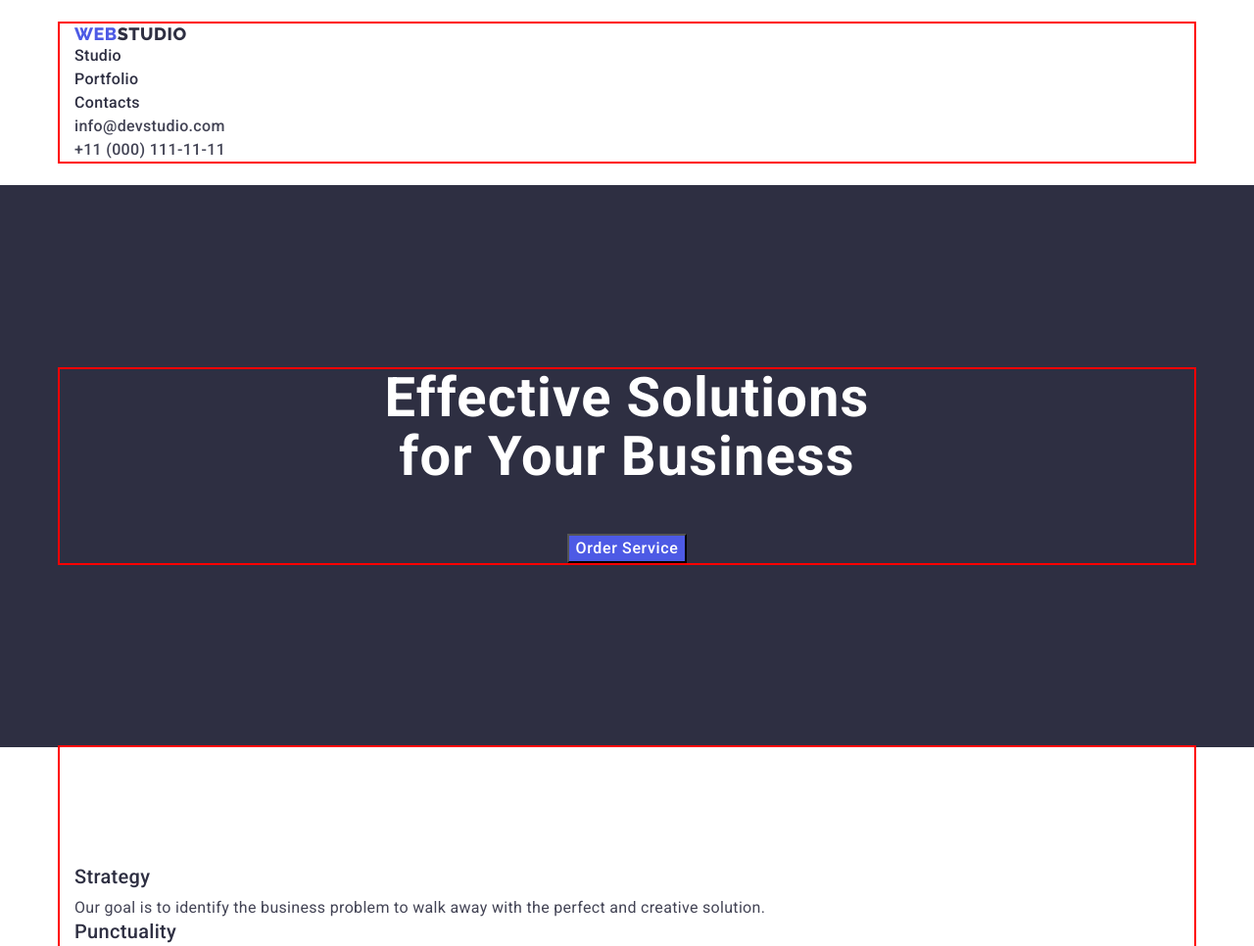
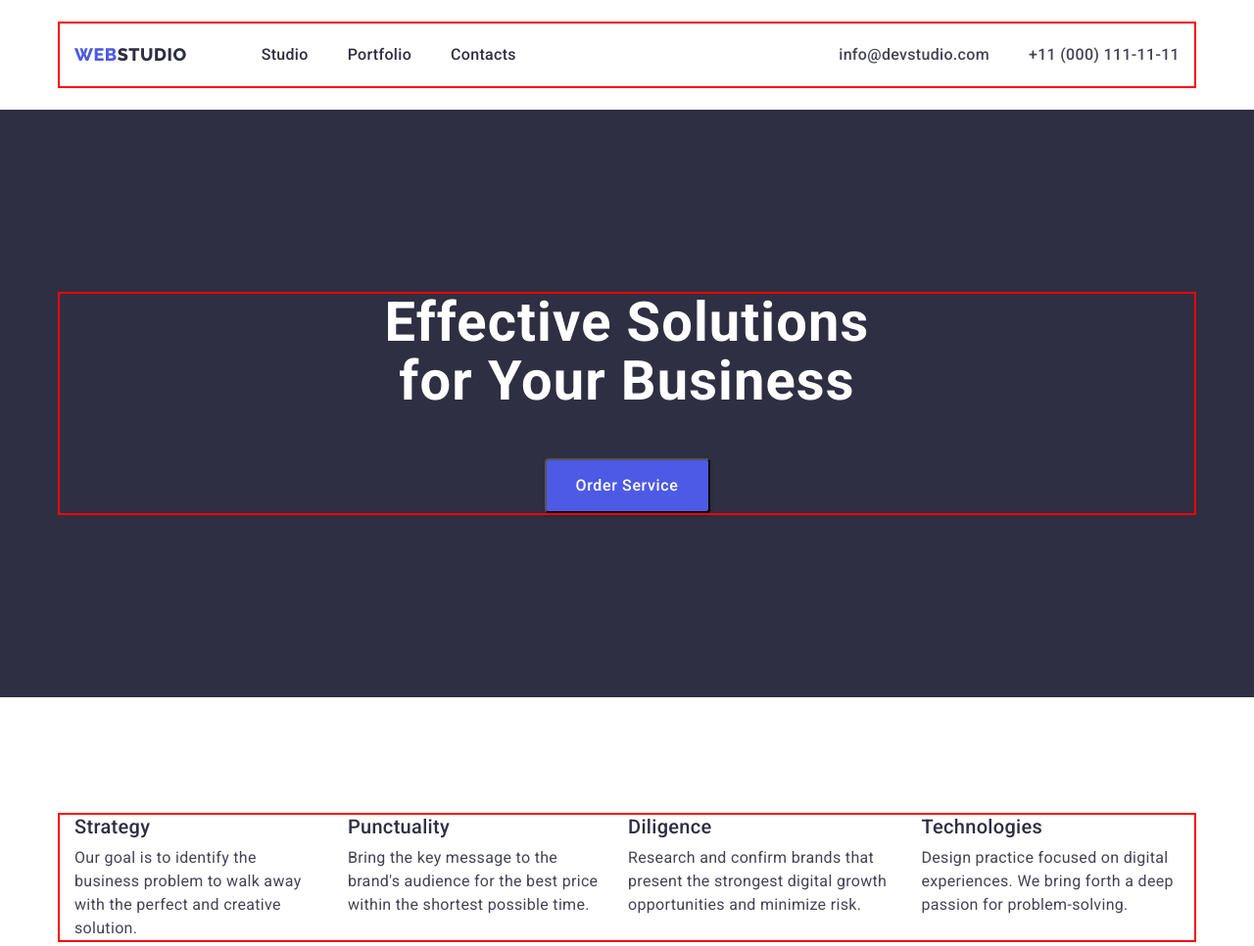
Before and after one commit to Kotiko-UA/goit-markup-hw-02, a plain HTML site: page index.html in a window 1280 px wide. Shown: the top 966 px of the page at 98% size. Drawn offline with nearby package versions, Linux system fonts and the light colour scheme.

Commit message:
page1 comp

```diff
--- a/css/styles.css
+++ b/css/styles.css
@@ -76,11 +76,24 @@ address {
     padding-bottom: 24px;
 }
 
+.header-wrapper {
+    display: flex;
+}
 
-/* ----------------------navigations------------------
+
+/* ----------------------navigations------------------ */
+
+.nav {
+    display: flex;
+}
 
 /* logo */
 .logo {
+    margin-top: auto;
+    margin-bottom: auto;
+    margin-right: 76px;
+
+
     color: var(--primary-brand);
     font-family: 'Raleway', sans-serif;
     font-weight: 800;
@@ -89,6 +102,7 @@ address {
     letter-spacing: 0.03em;
     text-transform: uppercase;
 
+
 }
 
 .logo-studio {
@@ -96,30 +110,48 @@ address {
 
 }
 
-.nav-list {}
+.nav-list {
+    display: flex;
+    gap: 40px;
+}
 
 .nav-item {}
 
 .nav-item-link {
+    display: block;
+    padding-top: 20px;
+    padding-bottom: 20px;
+
     color: var(--title-dark);
     font-weight: 500;
     font-size: 16px;
     line-height: 1.5;
+
 }
 
 /* /* ----------------------adress------------------ */
-.adress {}
+.adress {
+    margin-left: auto;
+}
 
-.adress-list {}
+.adress-list {
+    display: flex;
+    gap: 40px;
+}
 
 .adress-item {}
 
 .adress-link {
 
+    display: block;
+    padding-top: 20px;
+    padding-bottom: 20px;
+
     color: var(--text);
     font-weight: 500;
     font-size: 16px;
     line-height: 1.5;
+
 
 }
 
@@ -127,24 +159,34 @@ address {
 .hero {
     padding-top: 188px;
     padding-bottom: 188px;
+
     background-color: var(--title-dark);
     text-align: center;
 }
 
 .hero-title {
+    max-width: 496px;
+    margin-bottom: 48px;
+    margin-left: auto;
+    margin-right: auto;
+
     color: #fff;
     font-size: 56px;
     line-height: 1.07;
     letter-spacing: 0.02em;
-    margin-bottom: 48px;
-    max-width: 496px;
-    margin-left: auto;
-    margin-right: auto;
+
 
 
 }
 
 .button {
+    width: 169px;
+    height: 56px;
+    left: 636px;
+    top: 428px;
+    border-radius: 4px;
+    box-shadow: 0px 4px 4px rgba(0, 0, 0, 0.15);
+
     font-family: 'Roboto', sans-serif;
     background: var(--primary-brand);
     color: #fff;
@@ -154,6 +196,7 @@ address {
     align-items: center;
     letter-spacing: 0.04em;
     font-style: inherit;
+
 }
 
 .button:hover,
@@ -163,22 +206,29 @@ address {
 }
 
 /* ----------------------advansed------------------  */
-.adv {}
+.adv {
+    padding: 120px 0;
+}
 
 .adv-title {}
 
 .adv-list {
-    padding: 120px 0;
+
+    display: flex;
+    gap: 24px;
 }
 
-.adv-item {}
+.adv-item {
+    width: calc((100%-24*3)/4);
+}
 
 .adv-item-title {
+    margin-bottom: 8px;
+
     color: var(--title-dark);
     font-weight: 500;
     font-size: 20px;
     line-height: 1.2;
-    margin-bottom: 8px;
 
 }
 
@@ -194,16 +244,20 @@ address {
 }
 
 .ourwork-title {
+    margin-bottom: 72px;
+
     color: var(--title-dark);
     font-size: 36px;
     line-height: 1.11;
     letter-spacing: 0.02em;
     text-align: center;
     text-transform: capitalize;
-    margin-bottom: 72px;
 }
 
-.ourwork-list {}
+.ourwork-list {
+    display: flex;
+    gap: 24px;
+}
 
 /*  ----------------------our team------------------ */
 .team {
@@ -223,9 +277,16 @@ address {
 
 }
 
-.team-list {}
+.team-list {
+    display: flex;
+    gap: 24px;
+}
 
-.team-item {}
+.team-item {
+    background: #FFFFFF;
+    box-shadow: 0px 1px 6px rgba(46, 47, 66, 0.08), 0px 1px 1px rgba(46, 47, 66, 0.16), 0px 2px 1px rgba(46, 47, 66, 0.08);
+    border-radius: 0px 0px 4px 4px;
+}
 
 .team-photo {
     margin-bottom: 32px;
@@ -255,6 +316,9 @@ address {
 }
 
 .footer-logo {
+    display: block;
+    margin-bottom: 16px;
+
     font-family: "Raleway", sans-serif;
     color: var(--primary-brand);
     font-weight: 800;
@@ -262,7 +326,6 @@ address {
     line-height: 1.17;
     letter-spacing: 0.03em;
     text-transform: uppercase;
-    margin-bottom: 16px;
 }
 
 .footer-logo-studio {
--- a/index.html
+++ b/index.html
@@ -20,7 +20,7 @@
   </head>
   <body>
     <header class="header">
-      <div class="container">
+      <div class="container header-wrapper">
         <nav class="nav">
           <a class="logo link" href="./index.html"
             >Web<span class="logo-studio link">Studio</span></a
@@ -74,13 +74,22 @@
                 the perfect and creative solution.
               </p>
             </li>
+
             <li class="adv-item">
               <h3 class="adv-item-title">Punctuality</h3>
+              <p class="adv-item-text">
+                Bring the key message to the brand's audience for the best price
+                within the shortest possible time.
+              </p>
+            </li>
+            <li class="adv-item">
+              <h3 class="adv-item-title">Diligence</h3>
               <p class="adv-item-text">
                 Research and confirm brands that present the strongest digital
                 growth opportunities and minimize risk.
               </p>
             </li>
+
             <li class="adv-item">
               <h3 class="adv-item-title">Technologies</h3>
               <p class="adv-item-text">
```
Also changed, not shown: portfolio.html (+1 -1 lines).
